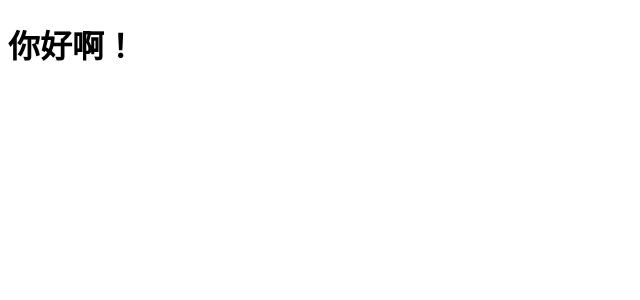
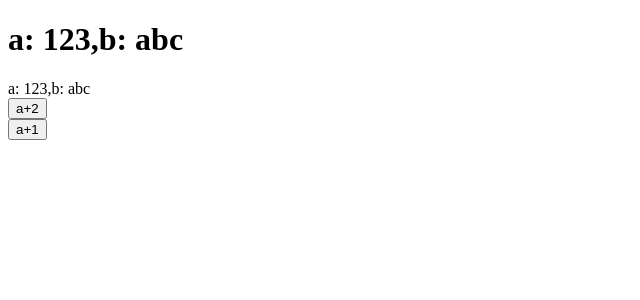
Before and after one commit to Joruno-w/react, a React (Create React App) app: page / in a window 1280 px wide. Shown: the top 300 px of the page, without its empty margins (0-640 px from the left). Built offline with nearby package versions, Linux system fonts and the light colour scheme.

Commit message:
OldContext

```diff
--- a/src/App.js
+++ b/src/App.js
@@ -1,26 +1,9 @@
 import React, {Component} from 'react';
-
-function A(props,ref) {
-    return (
-        <h1 ref={ref}>你好啊！</h1>
-    )
-}
-
-const NewA = React.forwardRef(A);
-
+import OldContext from "./OldContext";
 class App extends Component {
-    constructor(props) {
-        super(props);
-        this.hRef = React.createRef();
-    }
-
-    componentDidMount() {
-        console.log(this.hRef);
-    }
-
     render() {
         return (
-            <NewA ref={this.hRef}/>
+            <OldContext />
         );
     }
 }
--- /dev/null
+++ b/src/OldContext.js
@@ -0,0 +1,67 @@
+import React, {Component} from 'react';
+import PropTypes from 'prop-types';
+const types = {
+    a: PropTypes.number,
+    b: PropTypes.string,
+    onChange: PropTypes.func
+}
+class A extends React.Component{
+    static contextTypes = types;
+    render() {
+        return(
+            <div>
+                <h1>a: {this.context.a},b: {this.context.b}</h1>
+                <B />
+                <button onClick={()=>{
+                    this.context.onChange(this.context.a +2);
+                }}>a+2</button>
+            </div>
+        );
+    }
+}
+
+class B extends React.Component{
+    static contextTypes = types;
+    render() {
+        return(
+            <div>
+                a: {this.context.a},b: {this.context.b}
+            </div>
+        )
+    }
+}
+class OldContext extends Component {
+    static childContextTypes = types;
+
+    state = {
+        a: 123,
+        b: 'abc'
+    }
+
+    getChildContext(){
+        console.log('获取上下文中的数据')
+        return{
+            a: this.state.a,
+            b: this.state.b,
+            onChange: newA=>{
+                this.setState({
+                    a: newA
+                })
+            }
+        }
+    }
+    render() {
+        return (
+            <div>
+                <A />
+                <button onClick={()=>{
+                    this.setState({
+                        a: this.state.a + 1
+                    })
+                }}>a+1</button>
+            </div>
+        );
+    }
+}
+
+export default OldContext;
```
Also changed, not shown: 1 other file (tests, documents, lock files or other folders).
